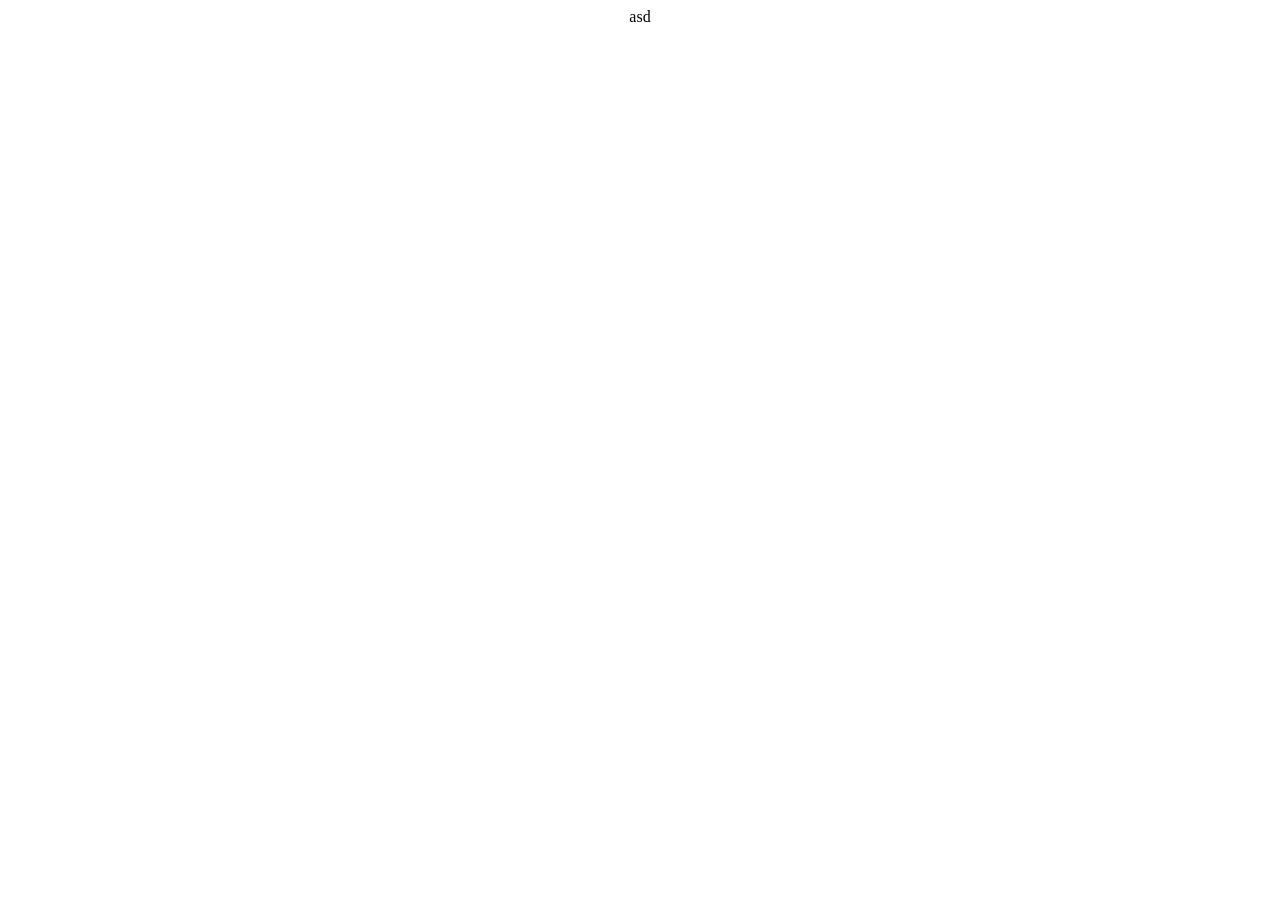
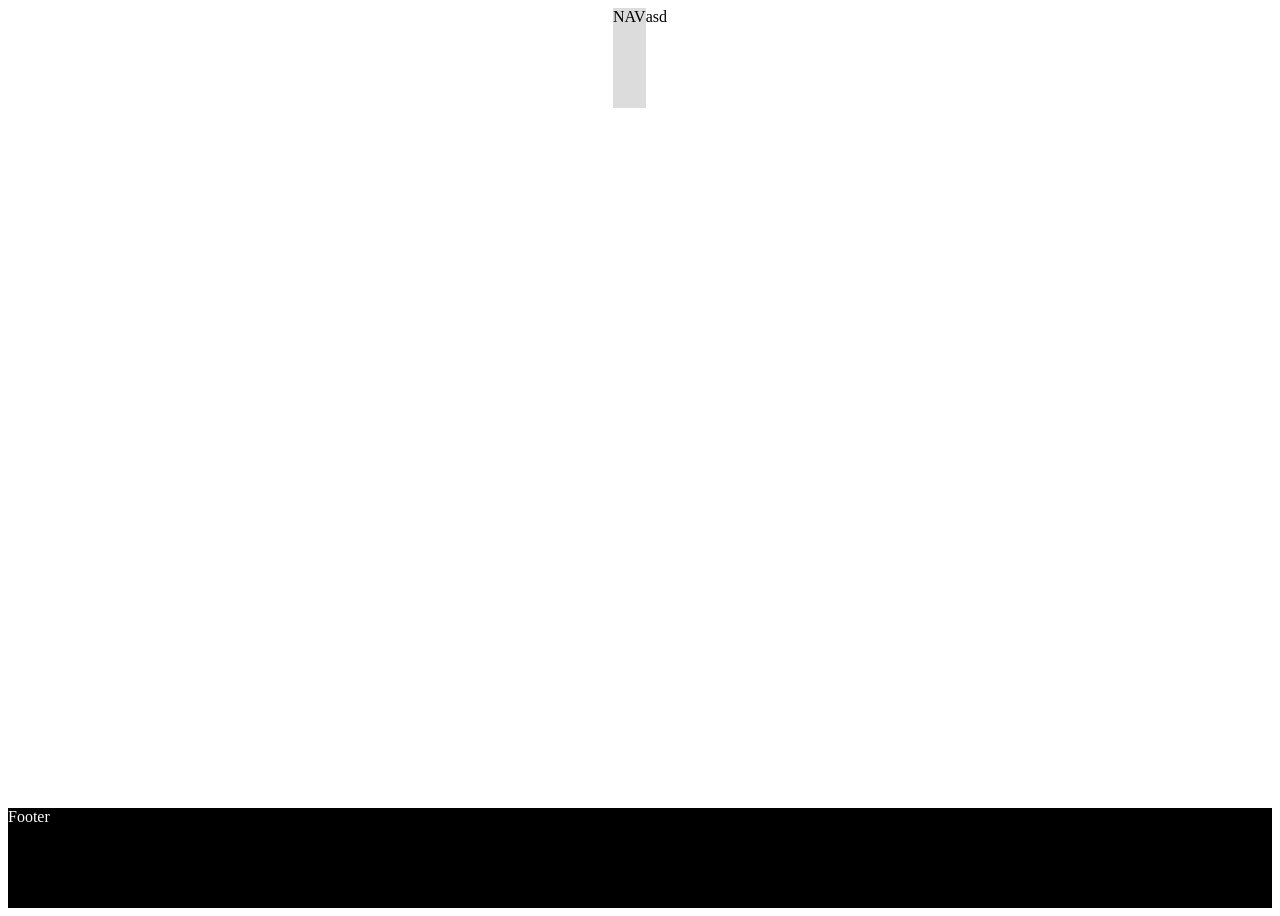
Before and after one commit to CheckQ-remaster/CheckQ-WEB, a React (Create React App) app: page /reservation in a window 1280 px wide. Before the commit the page ends 816 px from the top, so only its background shows below. Built offline with nearby package versions, Linux system fonts and the light colour scheme.

Commit message:
router fixed
대소문자 구분 없이 비교해서 되지 않았다.

```diff
--- a/src/router/router.jsx
+++ b/src/router/router.jsx
@@ -25,17 +25,15 @@ const Router = () => {
     footer: false,
   });
 
-  useLayoutEffect(
-    (element) => {
-      let temp = routes.find((element) => element.path === location.pathname.split("/")[1]);
-      if (temp === undefined) {
-        temp = routes.find((element) => element.path === "*");
-      }
-      setRenderInfo(temp);
-    },
-    [location.pathname]
-  );
+  useLayoutEffect(() => {
+    let temp = routes.find((element) => element.path === location.pathname.split("/")[1]);
+    if (temp === undefined) {
+      temp = routes.find((element) => element.path === "*");
+    }
+    setRenderInfo(temp);
 
+  },[location.pathname]);
+  console.log(renderInfo)
   return (
     <>
       <Content>
--- a/src/router/routes.js
+++ b/src/router/routes.js
@@ -3,13 +3,14 @@ import Register from "../components/Authentication/register";
 import Reservation from "../components/Authentication/Reservation";
 import NotFound from "components/common/NotFound";
 
-export default [
+const routes = [
   { path: "", component: <First />, nav: true, footer: true },
   { path: "*", component: <NotFound />, nav: false, footer: false },
   { path: "register", component: <Register />, nav: false, footer: false },
-  { path: "Reservation", component: <Reservation />, nav: true, footer: true },
+  { path: "reservation", component: <Reservation />, nav: true, footer: true },
 ];
 
+export default routes;
 // 이곳에 컴포넌트를 등록하면 됩니다
 // path: 컴포넌트가 나올 url
 // component: 띄워줄 컴포넌트
```
Also changed, not shown: src/index.tsx (+0 -8 lines).
